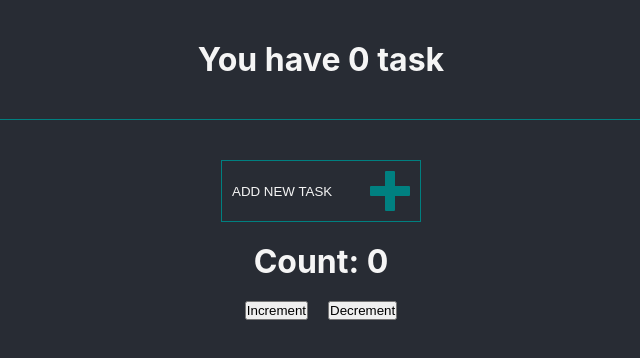
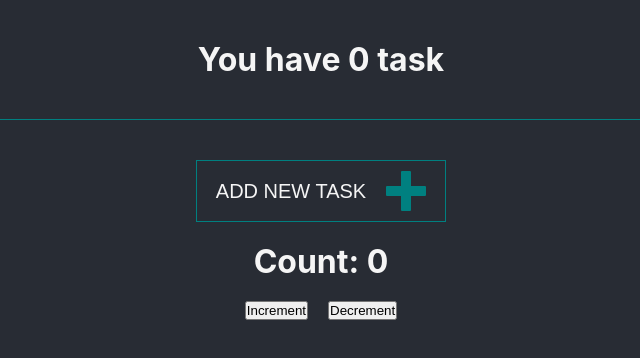
Before and after one commit to boby-boo/isyk_hw7, a React app: page / in a window 1280 px wide. Shown: the whole page, without its empty margins (319-959 px from the left). Built offline with nearby package versions, Linux system fonts and the light colour scheme.

Commit message:
changed Button styles

```diff
--- a/src/components/Button/Button.module.scss
+++ b/src/components/Button/Button.module.scss
@@ -2,6 +2,8 @@
 
 .icon {
     @extend %tplFlex;
+    justify-content: center;
+    column-gap: 20px;
     width: 100%;
     padding: 10px;
     min-height: 40px;
@@ -9,6 +11,7 @@
     border: none;
     outline: none;
     color: $lightColor;
+    font-size: 20px;
     text-transform: uppercase;
     cursor: pointer;
     @include tplTranslate(opacity);
--- a/src/components/SubmitForm/SubmitForm.module.scss
+++ b/src/components/SubmitForm/SubmitForm.module.scss
@@ -3,7 +3,7 @@
 .inner {
     @extend %tplFlex;
     margin: 0 auto 20px;
-    max-width: 200px;
+    max-width: 250px;
     text-transform: uppercase;
     border: 1px solid $mainColor;
     @include tplTranslate(background-color);
```
